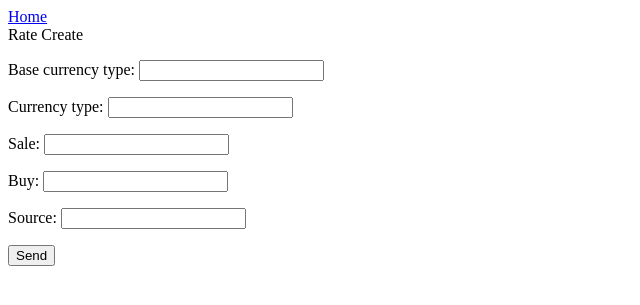
After one commit to alya-dey/currency, a Django app: page /rate/create/ in a window 1280 px wide. The commit adds this page. Shown: the top 305 px of the page, without its empty margins (0-640 px from the left). Run offline with Django 4.2, Linux system fonts and the light colour scheme.

Commit message:
Homework 07

```diff
--- /dev/null
+++ b/app/currency/forms.py
@@ -0,0 +1,23 @@
+from django import forms
+from currency.models import Rate, Source
+
+
+class RateForm(forms.ModelForm):
+    class Meta:
+        model = Rate
+        fields = (
+            'base_currency_type',
+            'currency_type',
+            'sale',
+            'buy',
+            'source',
+        )
+
+
+class SourceForm(forms.ModelForm):
+    class Meta:
+        model = Source
+        fields = (
+            'name',
+            'source_url',
+        )
--- a/app/currency/models.py
+++ b/app/currency/models.py
@@ -16,3 +16,8 @@ class Rate(models.Model):
     buy = models.DecimalField(max_digits=10, decimal_places=4)
     source = models.CharField(max_length=64)
     created = models.DateTimeField(auto_now_add=True)
+
+
+class Source(models.Model):
+    source_url = models.CharField(max_length=255)
+    name = models.CharField(max_length=64)
--- /dev/null
+++ b/app/currency/templates/rate_create.html
@@ -0,0 +1,11 @@
+{%  extends 'base.html' %}
+
+{% block main_content %}
+    Rate Create
+
+    <form method="post">
+        {% csrf_token %}
+        {{ form.as_p }}
+    <button type="submit">Send</button>
+    </form>
+{% endblock main_content %}
--- a/app/currency/templates/rate_list.html
+++ b/app/currency/templates/rate_list.html
@@ -1,6 +1,7 @@
 {%  extends 'base.html' %}
 
 {% block main_content %}
+    <div><a href="/rate/create/">Create new rate</a></div>
     <table>
         <th scope="col">ID</th>
         <th scope="col">Sale</th>
@@ -10,6 +11,9 @@
                 <td>{{ rate.id }}</td>
                 <td>{{ rate.sale }}</td>
                 <td>{{ rate.buy }}</td>
+                    <td><a href="/rate/details/{{ rate.id }}">view details</a></td>
+                    <td><a href="/rate/update/{{ rate.id }}">edit</a></td>
+                    <td><a href="/rate/delete/{{ rate.id }}">delete</a></td>
             <tr/>
         {% endfor %}
     </table>
--- a/app/currency/views.py
+++ b/app/currency/views.py
@@ -1,6 +1,7 @@
-from django.http import HttpResponse  # noqa
-from django.shortcuts import render
-from currency.models import ContactUs, Rate
+from django.http import HttpResponse, HttpResponseRedirect  # noqa
+from django.shortcuts import render, get_object_or_404
+from currency.models import ContactUs, Rate, Source
+from currency.forms import RateForm, SourceForm
 
 
 def index(request):
@@ -21,3 +22,95 @@ def rate_list(request):
     }
 
     return render(request, 'rate_list.html', context=context)
+
+
+def rate_create(request):
+
+    if request.method == 'POST':
+        form = RateForm(request.POST)
+        if form.is_valid():
+            form.save()
+            return HttpResponseRedirect('/rate/list/')
+    elif request.method == 'GET':
+        form = RateForm()
+
+    context = {'form': form}
+    return render(request, 'rate_create.html', context=context)
+
+
+def rate_update(request, rate_id):
+
+    rate_instance = get_object_or_404(Rate, id=rate_id)
+
+    if request.method == 'POST':
+        form = RateForm(request.POST, instance=rate_instance)
+        if form.is_valid():
+            form.save()
+            return HttpResponseRedirect('/rate/list/')
+    elif request.method == 'GET':
+        form = RateForm(instance=rate_instance)
+
+    context = {'form': form}
+    return render(request, 'rate_update.html', context=context)
+
+
+def rate_details(request, rate_id):
+    rate_instance = get_object_or_404(Rate, id=rate_id)
+    context = {'instance': rate_instance}
+    return render(request, 'rate_details.html', context=context)
+
+
+def rate_delete(request, rate_id):
+    rate_instance = get_object_or_404(Rate, id=rate_id)
+    context = {'instance': rate_instance}
+    if request.method == 'POST':
+        rate_instance.delete()
+        return HttpResponseRedirect('/rate/list/')
+    return render(request, 'rate_delete.html', context=context)
+
+
+def source_list(request):
+    context = {
+        'source_list': Source.objects.all(),
+    }
+
+    return render(request, 'source_list.html', context=context)
+
+
+def source_create(request):
+
+    if request.method == 'POST':
+        form = SourceForm(request.POST)
+        if form.is_valid():
+            form.save()
+            return HttpResponseRedirect('/source/list/')
+    elif request.method == 'GET':
+        form = SourceForm()
+
+    context = {'form': form}
+    return render(request, 'source_create.html', context=context)
+
+
+def source_update(request, source_id):
+
+    source_instance = get_object_or_404(Source, id=source_id)
+
+    if request.method == 'POST':
+        form = SourceForm(request.POST, instance=source_instance)
+        if form.is_valid():
+            form.save()
+            return HttpResponseRedirect('/source/list/')
+    elif request.method == 'GET':
+        form = SourceForm(instance=source_instance)
+
+    context = {'form': form}
+    return render(request, 'source_update.html', context=context)
+
+
+def source_delete(request, source_id):
+    source_instance = get_object_or_404(Source, id=source_id)
+    context = {'instance': source_instance}
+    if request.method == 'POST':
+        source_instance.delete()
+        return HttpResponseRedirect('/source/list/')
+    return render(request, 'source_delete.html', context=context)
--- a/app/settings/urls.py
+++ b/app/settings/urls.py
@@ -1,6 +1,7 @@
 from django.contrib import admin
 from django.urls import path
-from currency.views import contacts_responses, rate_list, index
+from currency.views import contacts_responses, rate_list, index, rate_create, source_list, \
+    rate_update, rate_details, rate_delete, source_create, source_update, source_delete
 
 urlpatterns = [
     path('admin/', admin.site.urls),
@@ -8,4 +9,13 @@ urlpatterns = [
     path('', index),
     path('contacts-responses/', contacts_responses),
     path('rate/list/', rate_list),
+    path('rate/create/', rate_create),
+    path('rate/update/<int:rate_id>', rate_update),
+    path('rate/details/<int:rate_id>', rate_details),
+    path('rate/delete/<int:rate_id>', rate_delete),
+    path('source/list/', source_list),
+    path('source/create/', source_create),
+    path('source/update/<int:source_id>', source_update),
+    path('source/delete/<int:source_id>', source_delete),
+
 ]
```
Also changed, not shown: app/currency/templates/index.html (+6 -2 lines), app/currency/templates/rate_delete.html (added, +12 -0 lines), app/currency/templates/rate_details.html (added, +8 -0 lines), app/currency/templates/rate_update.html (added, +11 -0 lines), app/currency/templates/source_create.html (added, +11 -0 lines), app/currency/templates/source_delete.html (added, +12 -0 lines), app/currency/templates/source_list.html (added, +20 -0 lines), app/currency/templates/source_update.html (added, +11 -0 lines), app/currency/migrations/0003_source.py (added).
